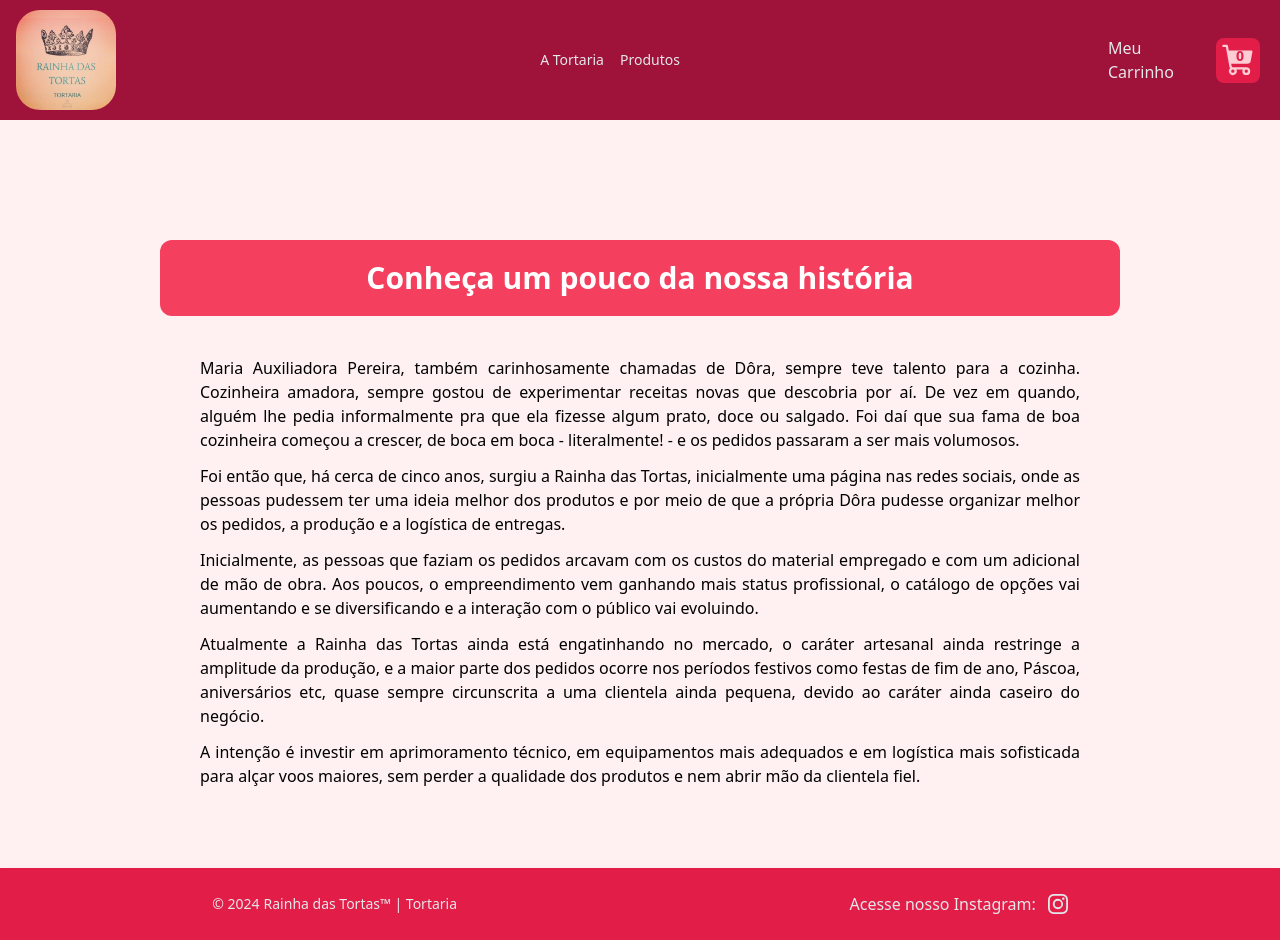
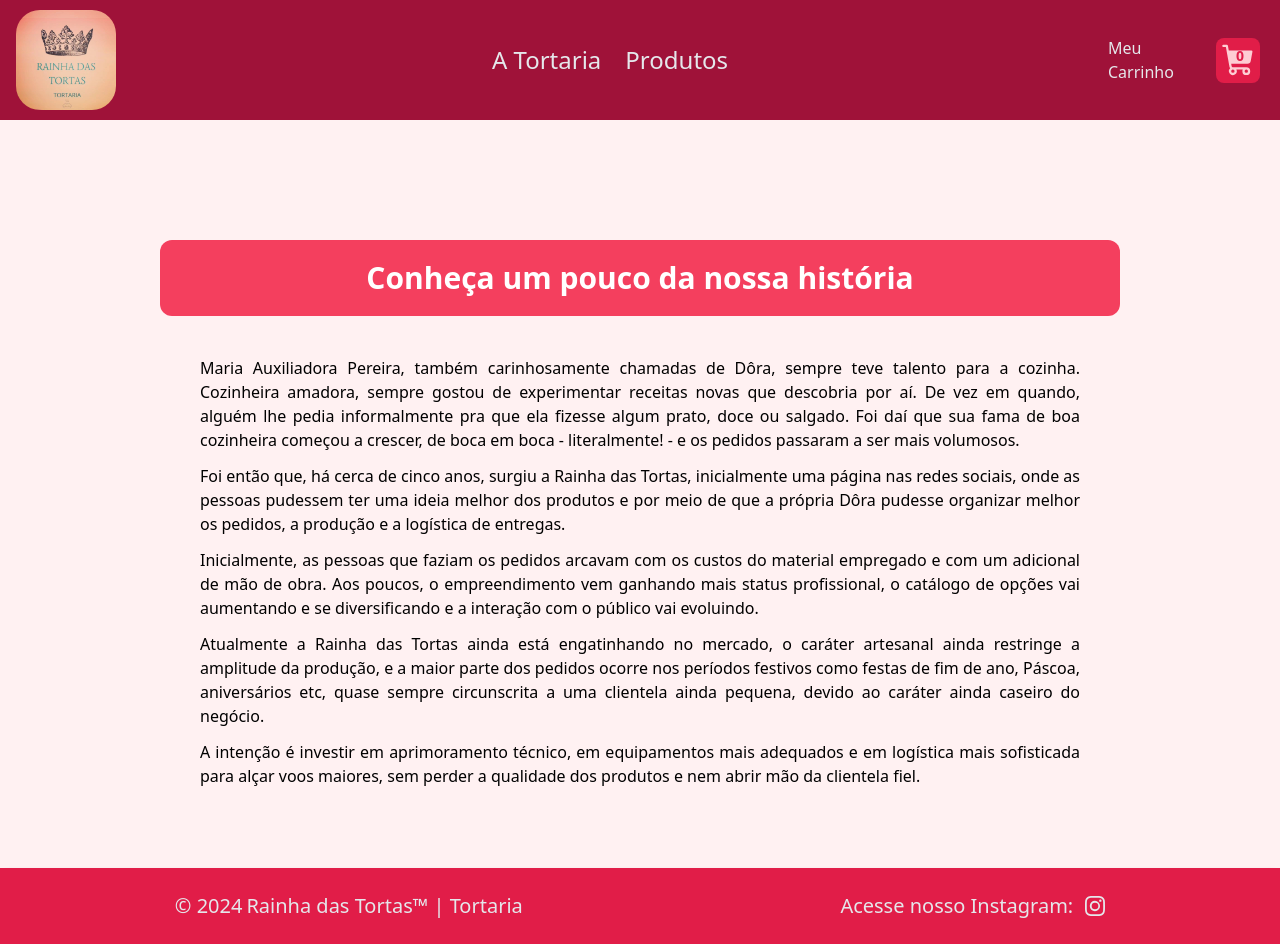
Before and after one commit to alanalvess/rainhadastortas-frontend, a React (Vite) app: page /sobre in a window 1280 px wide. Built offline with nearby package versions, Linux system fonts and the light colour scheme; no server answers; what tailwindcss-children would draw is missing.

Commit message:
Correção footer e navbar

```diff
--- a/src/components/footerElement/FooterElement.tsx
+++ b/src/components/footerElement/FooterElement.tsx
@@ -19,7 +19,7 @@
       <Footer >
         <div className="w-full text-gray-200">
           <div className="w-full bg-rose-600 px-4 py-6 sm:flex sm:items-center sm:justify-around">
-            <FooterCopyright by="Rainha das Tortas™ | Tortaria" year={2024} className='text-gray-200' />
+            <FooterCopyright by="Rainha das Tortas™ | Tortaria" year={2024} className='text-gray-200 text-xl' />
             <div className="mt-4 flex flex-col items-center space-x-6 sm:mt-0 sm:justify-center">
               <p className='text-lg '>Link de acesso para clientes:</p>
               <span>https://rainhadastortas.vercel.app/</span>
@@ -27,13 +27,6 @@
           </div>
         </div>
       </Footer>
-      // <div className="flex justify-center bg-rose-400  mb-0">
-      //   <div className="container flex justify-around items-center py-4 sticky">
-      //     <p className='text-xl font-bold text-white '>Rainha das Tortas | Tortaria</p>
-      //     <div className=' bg-rose-200 p-5 text-rose-950'>
-      //     </div>
-      //   </div>
-      // </div>
     )
   } else {
     footerComponent = (
@@ -41,10 +34,10 @@
         <div className="w-full text-gray-200 text-center">
           <div className="w-full bg-rose-600 px-4 py-6 sm:flex sm:items-center sm:justify-around">
             <Link to={'/login'}>
-              <FooterCopyright by="Rainha das Tortas™ | Tortaria" year={2024} className='text-gray-200' />
+              <FooterCopyright by="Rainha das Tortas™ | Tortaria" year={2024} className='text-gray-200 text-xl' />
             </Link>
             <div className="mt-4 flex items-center space-x-6 sm:mt-0 sm:justify-center">
-              <p className='flex items-center gap-3 text-center'>
+              <p className='flex items-center gap-3 text-center text-xl'>
                 Acesse nosso Instagram:
                 <FooterIcon href="https://www.instagram.com/rainhadastortas2023/" icon={BsInstagram} className='text-gray-200' />
               </p>
--- a/src/components/navbarElement/NavbarElement.tsx
+++ b/src/components/navbarElement/NavbarElement.tsx
@@ -6,7 +6,7 @@
 import { Toast, ToastAlerta } from '../../utils/ToastAlerta'
 
 import Logo from '../../assets/images/logo.jpeg'
-import { Avatar, Button, Dropdown, DropdownDivider, DropdownHeader, DropdownItem, Navbar, NavbarBrand, NavbarCollapse, NavbarLink, NavbarToggle } from 'flowbite-react'
+import { Navbar, NavbarBrand, NavbarCollapse, NavbarLink, NavbarToggle } from 'flowbite-react'
 
 function NavbarElement() {
 
@@ -25,50 +25,37 @@
   if (usuario.token !== "") {
     navbarComponent = (
       <>
-        {/* <div className='w-full bg-rose-800 text-white flex justify-center py-4 fixed top-0 z-40'>
-          <div className="container flex items-center justify-between text-2xl">
-            <Link to='/home' className='text-2xl font-bold uppercase'>
-              <img src={Logo} className='logo rounded-full' alt="logo" width={160} />
-            </Link>
-
-            <div className='flex gap-10'>
-              <Link to='/produtos' className='hover:underline'>Produtos</Link>
-              <Link to='/categorias' className='hover:underline'>Categorias</Link>
-            </div>
-
-            <div className="bg-rose-300 rounded-lg p-2 text-black hover:bg-rose-900 hover:text-white " >
-              <Link to='' onClick={logout} className='flex items-center '>
-                <div className='mx-1'>Sair</div>
-
-                <SignOut className="bg-rose-900 text-rose-200 p-1 rounded-lg mx-1 " size={40} weight="fill" />
-              </Link>
-            </div>
-          </div> */}
-
         <Navbar fluid className='bg-rose-800 fixed top-0 z-40 w-full justify-between '>
           <NavbarBrand>
             <Link to='/home' className='text-2xl font-bold uppercase'>
               <img src={Logo} className='logo rounded-3xl' alt="logo" width={100} />
             </Link>
           </NavbarBrand>
+          <div>
+
             <div className="flex md:order-2">
 
               <NavbarToggle className='text-gray-200' />
             </div>
             <NavbarCollapse className='my-4'>
-            <div className='flex gap-4 items-center'>
-              <NavbarLink className='bg-rose-600 items-center' active><Link to='/produtos' className='text-gray-200 items-center'>Produtos</Link></NavbarLink>
-              <NavbarLink className='bg-rose-600' active><Link to='/categorias' className='text-gray-200'>Categorias</Link></NavbarLink>
+              <div className='flex gap-6 items-center'>
+                <NavbarLink className='bg-rose-600 items-center' active>
+                  <Link to='/produtos' className='text-2xl text-gray-200 items-center hover:underline'>Produtos</Link>
+                </NavbarLink>
+                <NavbarLink className='bg-rose-600' active>
+                  <Link to='/categorias' className='text-2xl text-gray-200 hover:underline'>Categorias</Link>
+                </NavbarLink>
 
               </div>
-            <div className="bg-rose-300 rounded-lg px-2 text-black my-4 max-w-32 hover:text-white " >
+              <div className="bg-rose-300 rounded-lg px-2 text-rose-900 my-4 max-w-32 hover:text-white hover:bg-rose-700" >
                 <Link to='' onClick={logout} className='flex items-center justify-center'>
-                <span className=''>Sair</span>
+                  <span className='text-xl '>Sair</span>
 
                   <SignOut className=" text-rose-900 p-1 rounded-lg " size={40} weight="fill" />
                 </Link>
               </div>
             </NavbarCollapse>
+          </div>
         </Navbar>
       </>
     );
@@ -93,9 +80,13 @@
             </div>
             <NavbarCollapse className='my-4 '>
 
-              <div className='flex gap-4 items-center'>
-                <NavbarLink className='bg-rose-600' active><Link to='/sobre' className='text-gray-200 '>A Tortaria</Link></NavbarLink>
-                <NavbarLink className='bg-rose-600' active><Link to='/produtos' className='text-gray-200'>Produtos</Link></NavbarLink>
+              <div className='flex gap-6 items-center'>
+                <NavbarLink className='bg-rose-600' active>
+                  <Link to='/sobre' className='text-2xl text-gray-200 hover:underline'>A Tortaria</Link>
+                </NavbarLink>
+                <NavbarLink className='bg-rose-600' active>
+                  <Link to='/produtos' className='text-2xl text-gray-200 hover:underline'>Produtos</Link>
+                </NavbarLink>
 
               </div>
 
@@ -106,7 +97,7 @@
             <Link to={'/carrinho'}>
               <div className='flex items-center relative my-4 max-w-40'>
 
-                <div className="container-total-carrinho badge-total-carrinho text-gray-200 mx-1">
+                <div className="container-total-carrinho badge-total-carrinho  text-gray-200 mx-1">
                   <p>Meu Carrinho</p>
                 </div>
 
@@ -120,33 +111,6 @@
             </Link>
           </div>
         </Navbar>
-        {/* <div className='w-full bg-rose-800 text-white flex justify-center py-4 fixed top-0 z-50'>
-          <div className="container flex items-center justify-between text-2xl">
-            <div className='flex gap-10'>
-              <Link to='/sobre' className='hover:underline'>A Tortaria</Link>
-              <Link to='/produtos/all' className='hover:underline'>Produtos</Link>
-            </div>
-
-            <div className="bg-rose-300 rounded-2xl p-2  hover:bg-rose-900 hover:text-white " >
-
-              <Link to={'/carrinho'}>
-                <div className='flex items-center relative '>
-
-                  <div className="container-total-carrinho badge-total-carrinho text-black mx-1">
-                    <p>Meu Carrinho</p>
-                  </div>
-
-                  <ShoppingCart className="bg-rose-600 text-rose-200 p-1 rounded-lg mx-1" size={45} weight="fill" />
-
-                  <span className="absolute z-50 right-1 top-2 inline-flex items-center justify-center w-6 h-6 me-2 text-sm text-rose-600 font-bold rounded-full">
-                    {quantidadeProdutos}
-
-                  </span>
-                </div>
-              </Link>
-            </div>
-          </div>
-        </div> */}
       </>
     )
   }
```
Lines whose indentation alone changed are shown as unchanged.
